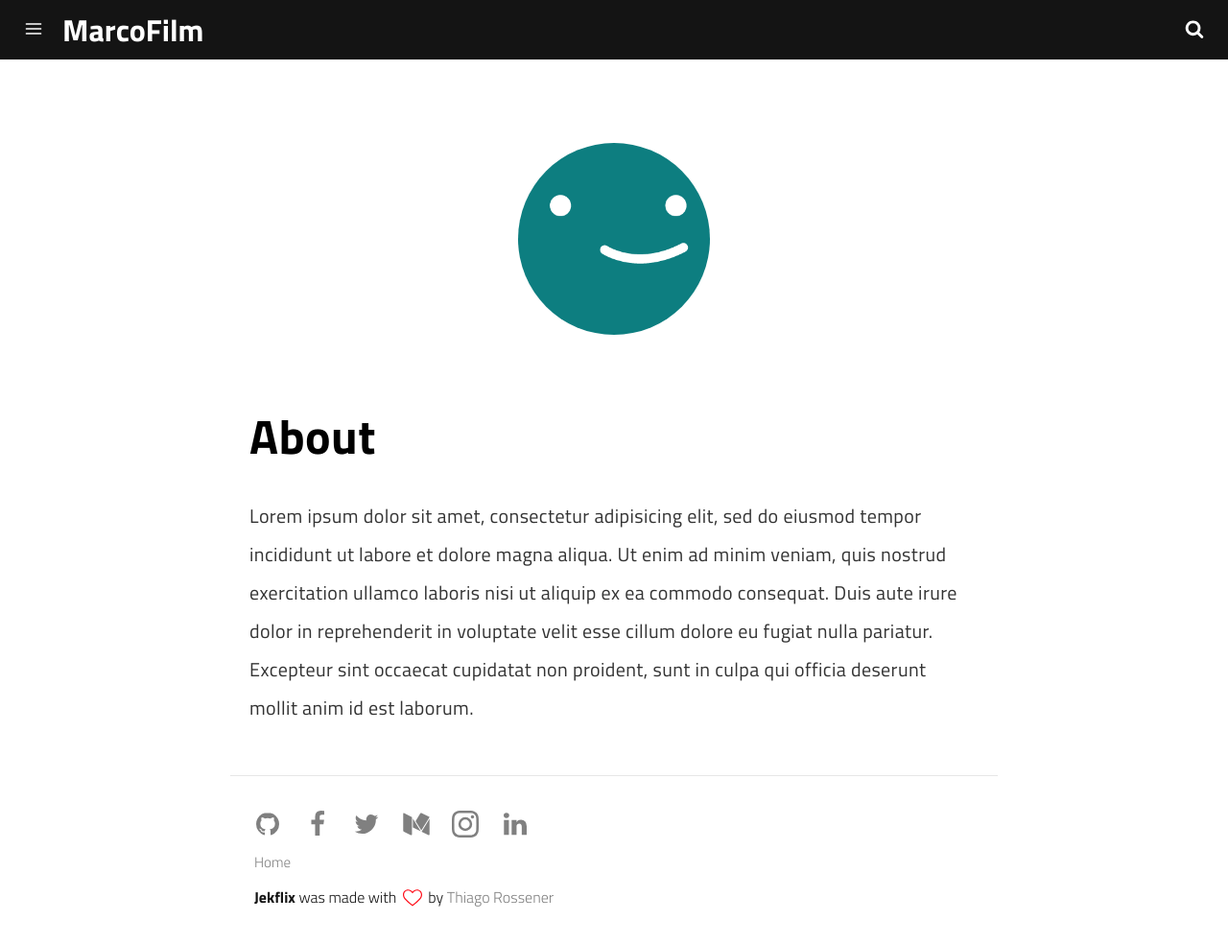
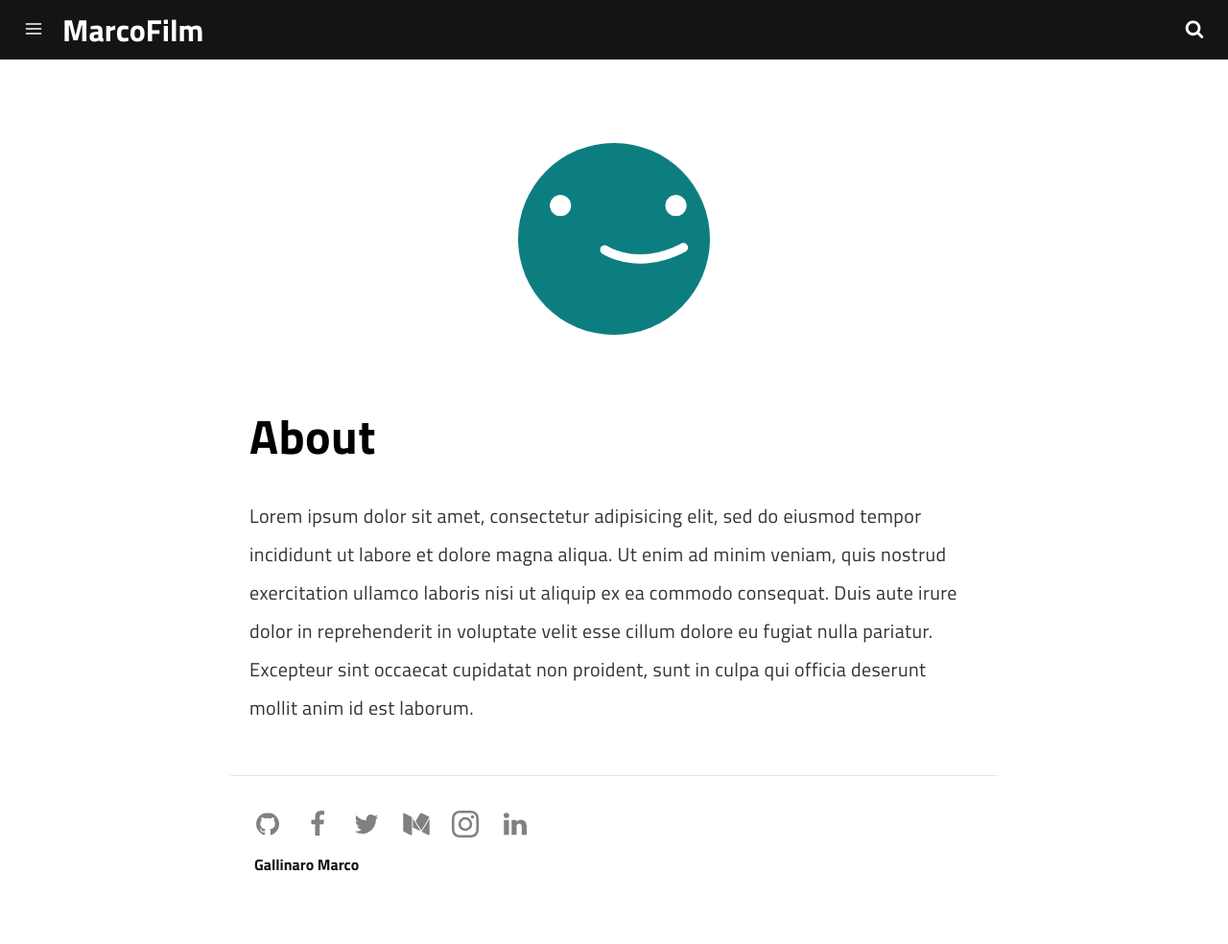
Before and after one commit to gallinaro/MarcoFilm, a Jekyll site: the page built from pages/about.md, in a window 1280 px wide and 984 px high. Shown: the whole window at 96% size. Built offline with Jekyll 4.4.1, drawn with Linux system fonts in a browser that asks for light colours; a script that is not in the unit is left out.

Commit message:
Update footer.html

```diff
--- a/_includes/footer.html
+++ b/_includes/footer.html
@@ -32,11 +32,11 @@
       {% endif %}
     </p>
 
-    {% include links.html %}
+  <!--  {% include links.html %} -->
 
     <p>
-      <span>Jekflix</span> was made with <svg class="love"><use xlink:href="#icon-heart"></use></svg> by <a href="https://rossener.com" target="_blank" class="creator">Thiago Rossener</a>
-    </p>
+        <span>Gallinaro Marco</span> </p><!-- <p> fatto con <svg class="love"><use xlink:href="#icon-heart"></use></svg> da <a href="https://rossener.com" target="_blank" class="creator">Marco GAllinaro</a>
+    </p> -->
 </footer>
 
 {% assign social_urls = '' %}
```
